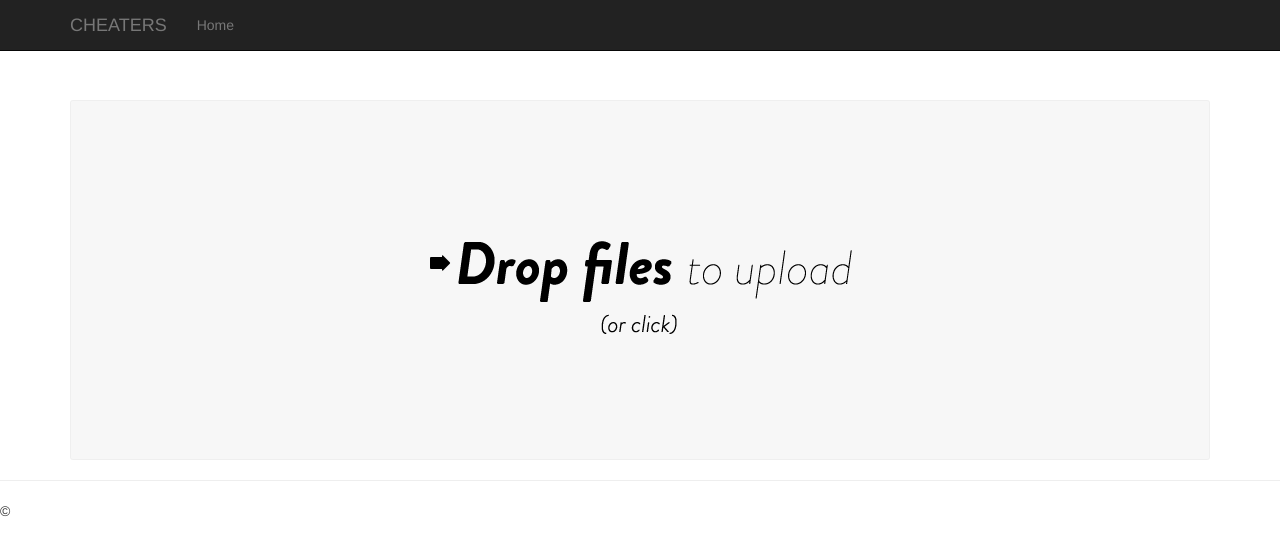
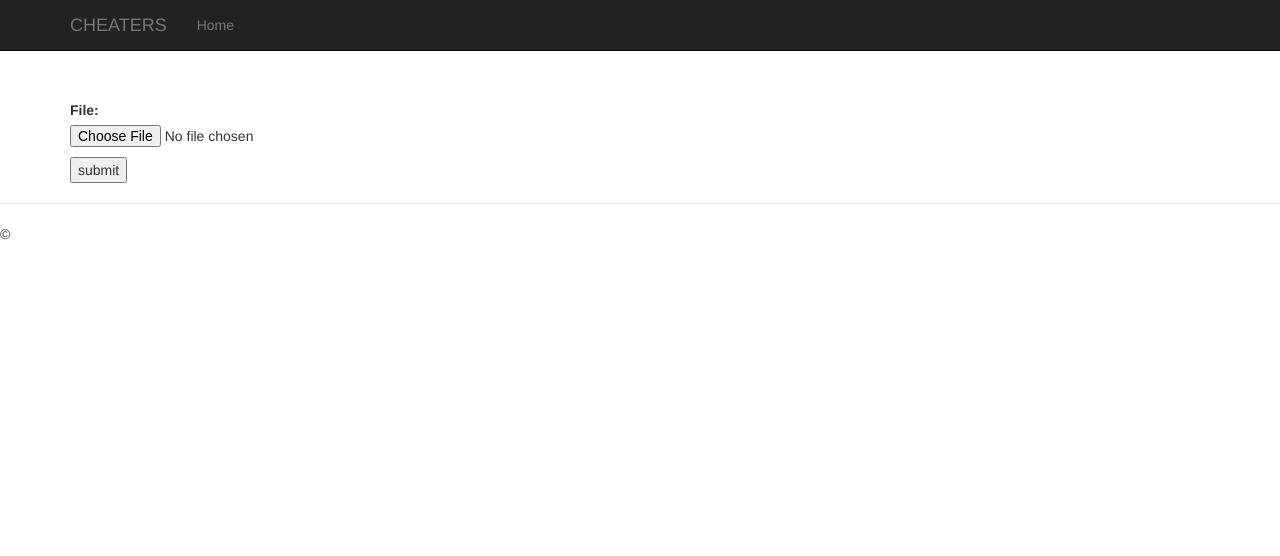
Before and after one commit to ornotandrew/cheaters, a Django app: page / in a window 1280 px wide. Shown: the top 556 px of the page. Run offline with Django 3.2, Linux system fonts and the light colour scheme; some libraries are stand-ins or nearby versions.

Commit message:
removed the dropzone for now. it prevents redirects.

```diff
--- a/app/templates/index.html
+++ b/app/templates/index.html
@@ -2,10 +2,10 @@
 
 {% block content %}
 
-<form action="{% url "fileupload" %}" method="post" enctype="multipart/form-data" class="dropzone">
+<form action="{% url "fileupload" %}" method="post" enctype="multipart/form-data" >
             {% csrf_token %}
-
-
+            {{ form.as_p }}
+    <input type="submit" value="submit"/>
         </form>
 </div>
 
```
